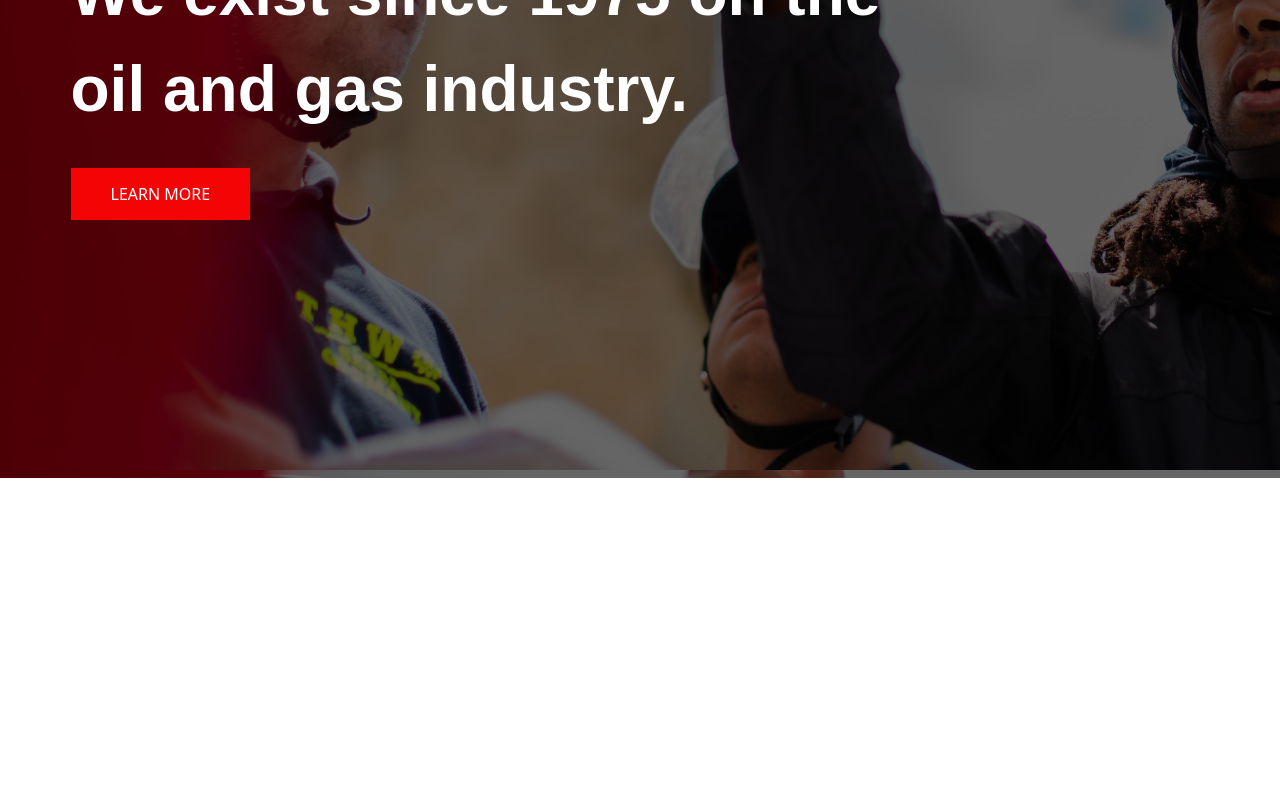
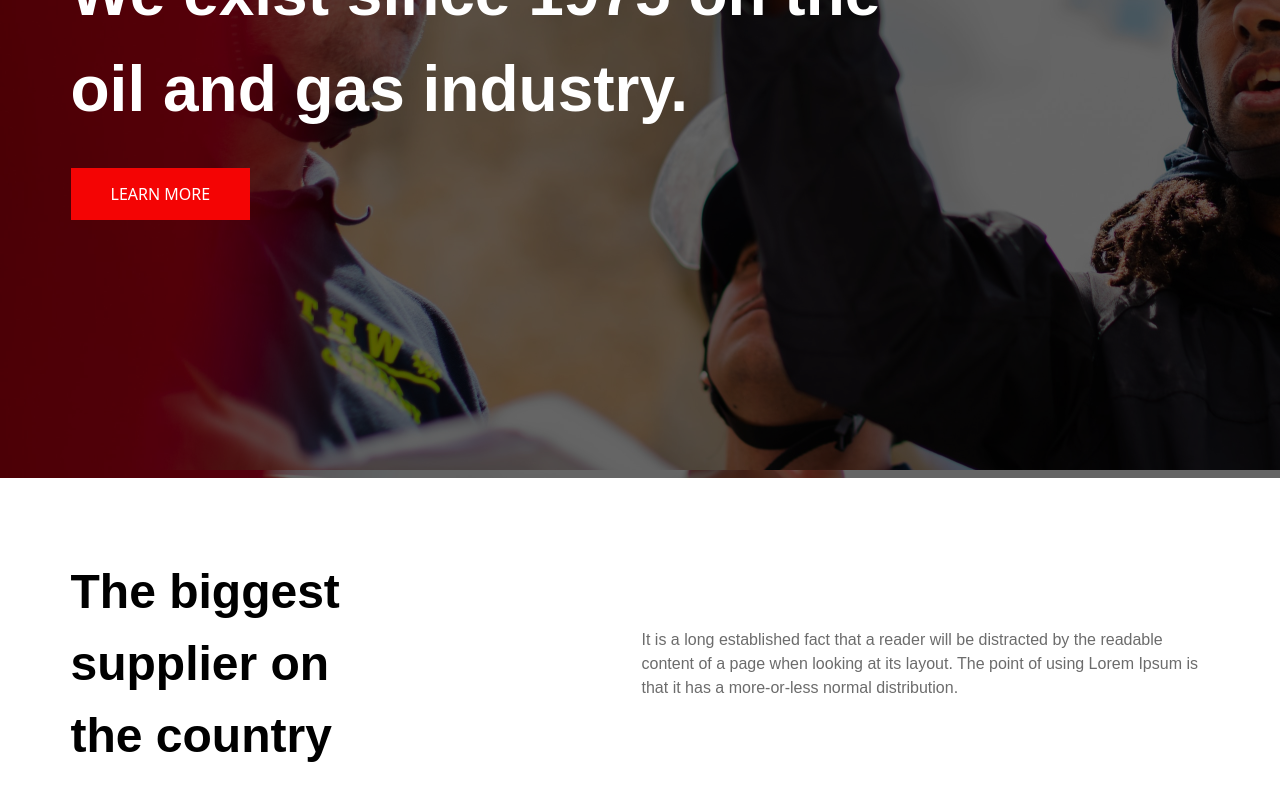
Before and after one commit to mahid76/Petroil, a React (Vite) app: page / in a window 1280 px wide. Shown: the part 475-1275 px from the top of the page. Before the commit the page ends 953 px from the top, so only its background shows below. Built offline with nearby package versions, Linux system fonts and the light colour scheme.

Commit message:
Supply  Done

```diff
--- a/src/App.jsx
+++ b/src/App.jsx
@@ -3,6 +3,7 @@ import './App.css'
 import Banner from './components/Banner/Banner'
 import Header from './components/Header/Header'
 import Navbar from './components/Navbar/Navbar'
+import Supply from './components/Supply/Supply'
 
 function App() {
 
@@ -11,6 +12,7 @@ function App() {
      <Header />
      <Navbar />
      <Banner />
+     <Supply />
     </>
   )
 }
--- /dev/null
+++ b/src/components/Supply/Supply.jsx
@@ -0,0 +1,23 @@
+import Container from "../Layout/Container";
+
+const Supply = () => {
+	return (
+		<div className="pt-[78px] pb-[100px]  ">
+			<Container>
+				<div className="flex justify-between items-center">
+					<h3 className="max-w-[289px] font-primary font-bold leading-[72px] text-[48px]   ">
+						The biggest supplier on the country
+					</h3>
+					<p className="max-w-[568px] font-primary font-medium text-[#6C6C6C] ">
+						It is a long established fact that a reader will be distracted by
+						the readable content of a page when looking at its layout. The point
+						of using Lorem Ipsum is that it has a more-or-less normal
+						distribution.
+					</p>
+				</div>
+			</Container>
+		</div>
+	);
+};
+
+export default Supply;
```
